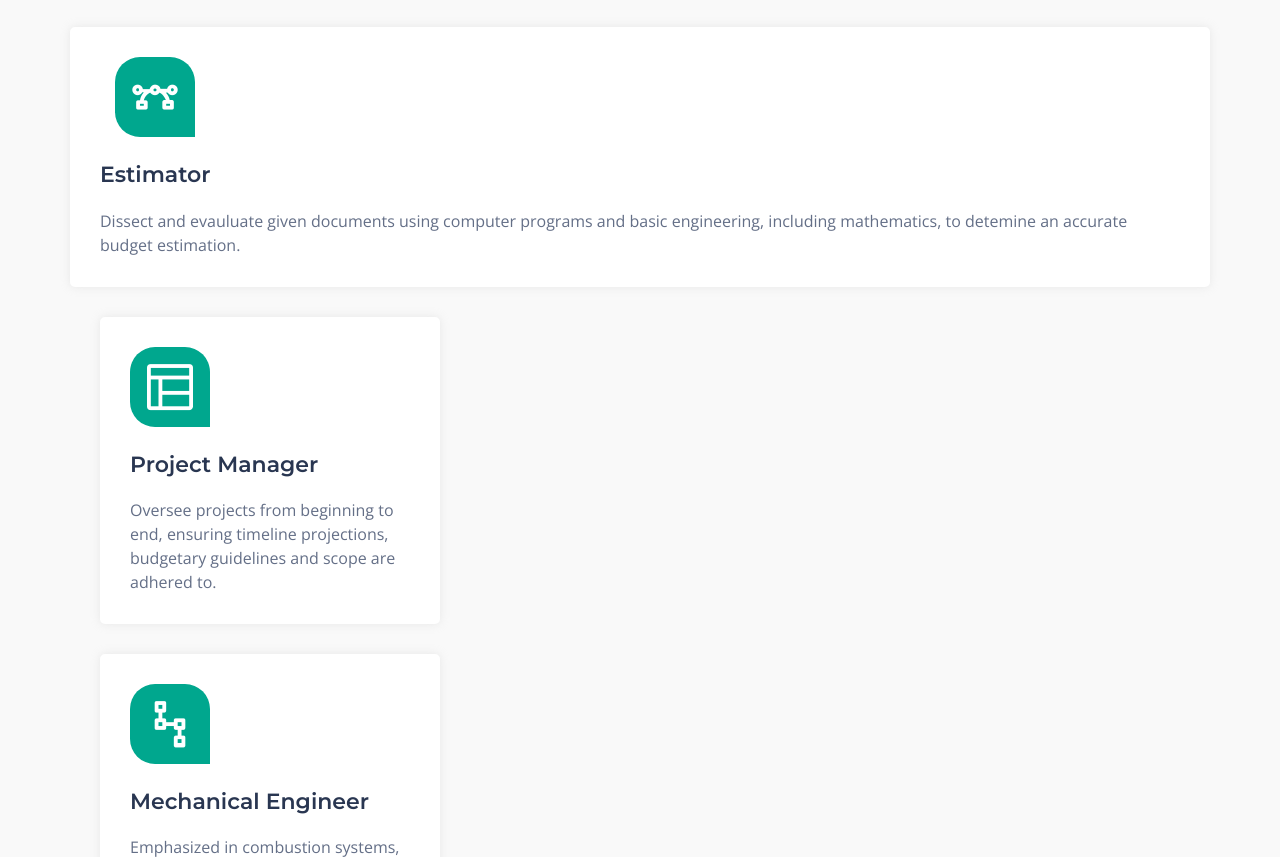
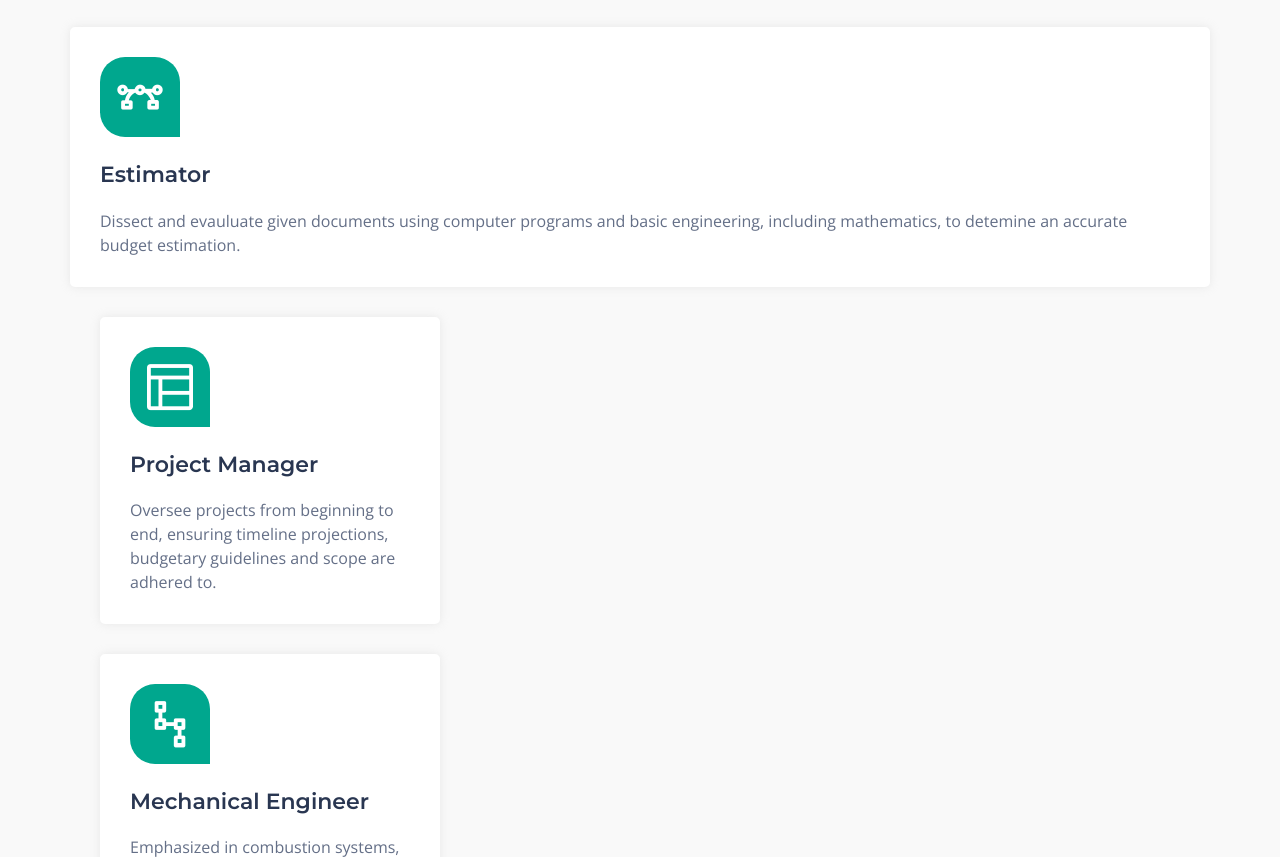
Before and after one commit to JrBetancourt/joebetancourt, a plain HTML site: page index.html in a window 1280 px wide. Shown: the part 1412-2269 px from the top of the page. Drawn offline with nearby package versions, Linux system fonts and the light colour scheme; files whose address does not match are found by name.

Commit message:
Update index.html

```diff
--- a/index.html
+++ b/index.html
@@ -260,11 +260,11 @@
                 </div>
             </div> <!-- row -->
             <div class="row">
-                <a href="Estimator.html" <div class="col-lg-4 col-sm-6">
+                <a href="Estimator.html" <div class="col-lg-4 col-sm-6"> </a>
                     <div class="single_service mt-30 wow fadeInUpBig" data-wow-duration="1.3s" data-wow-delay="0.2s">
                         <div class="service_icon">
                             <i class="lni lni-vector"></i>
-                        </div> </a>
+                        </div>
                         <div class="service_content">
                             <h4 class="service_title"><a href="Estimator.html">Estimator</a></h4>
                             <p>Dissect and evauluate given documents using computer programs and basic engineering, including mathematics, to detemine an accurate budget estimation.</p>
```
